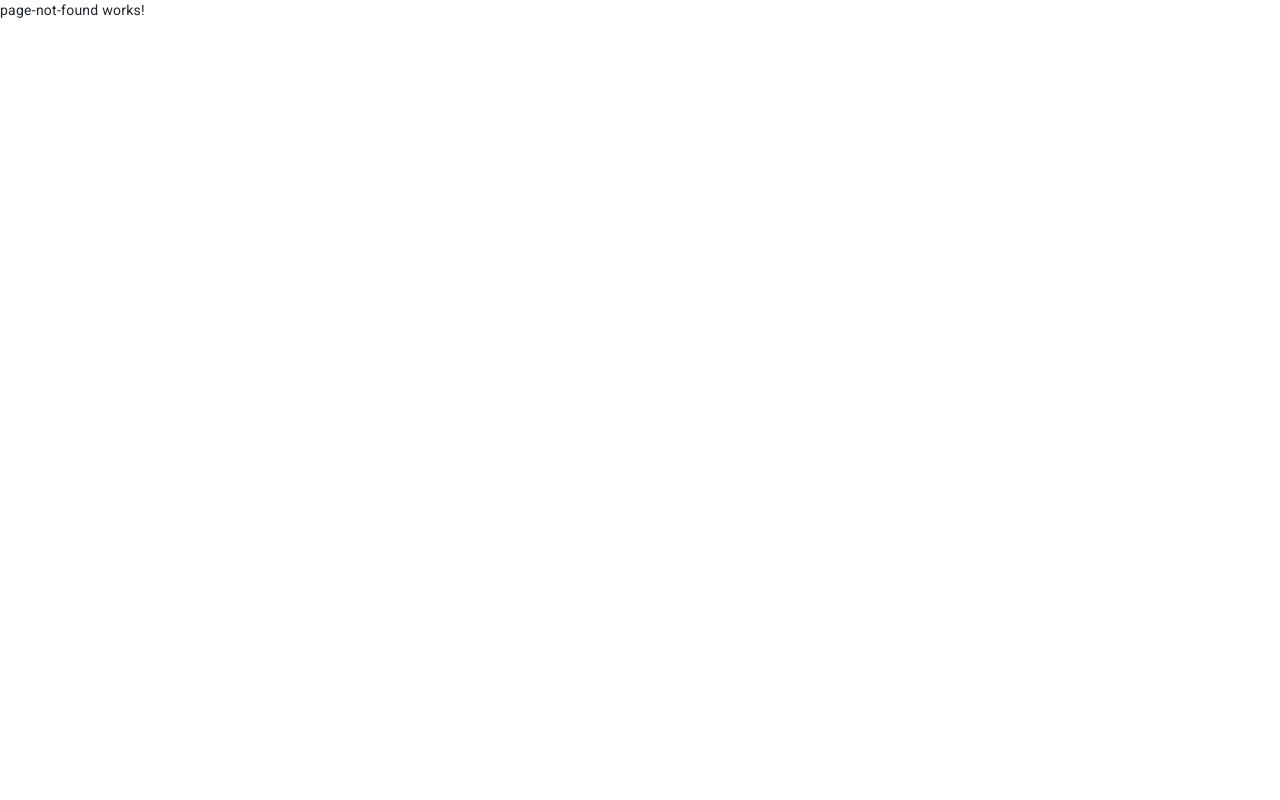
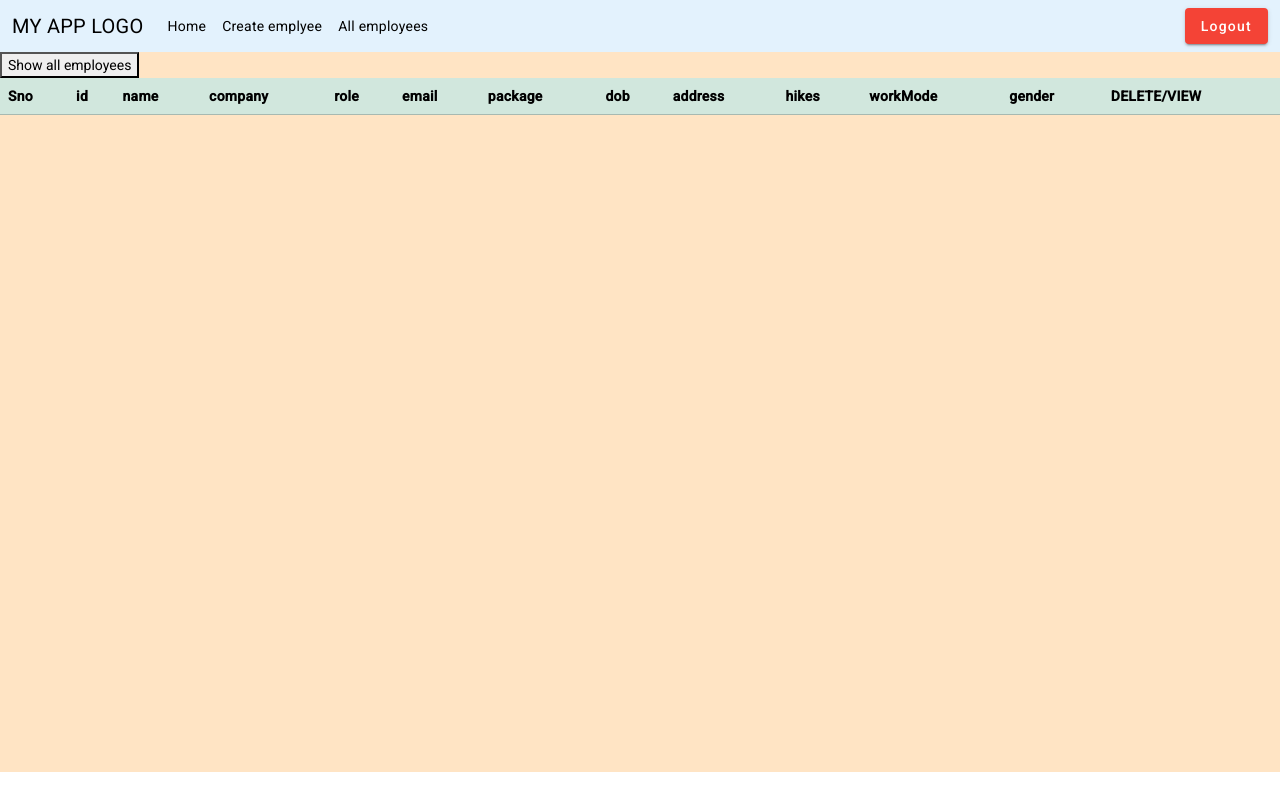
Before and after one commit to venkateshthooti/office-management-app, an Angular app: page /dashboard/allEmployees in a window 1280 px wide. Built offline with nearby package versions, Linux system fonts and the light colour scheme; sample sign-in values are in the browser's storage.

Commit message:
employee registration functionality completed and allEmployees component added and get all employees functionality completed

```diff
--- /dev/null
+++ b/src/app/all-employees/all-employees.component.html
@@ -0,0 +1,56 @@
+<!-- <p>all-employees works!</p> -->
+
+<button (click)="getEmployeesComponent()">Show all employees</button>
+<table class="table table-success table-striped">
+    <thead>
+        <tr>
+            <th>Sno</th>
+            <th>id</th>
+            <th>name</th>
+            <th>company</th>
+            <th>role</th>
+            <th>email</th>
+            <th>package</th>
+            <th>dob</th>
+            <th>address</th>
+            <th>hikes</th>
+            <th>workMode</th>
+            <th>gender</th>
+            <th>DELETE/VIEW</th>
+
+        </tr>
+
+    </thead>
+    <tbody>
+        <tr *ngFor="let emp of employeeDetails;let i=index ">
+            <td>{{i+1}}</td>
+            <td>{{emp.id}}</td>
+            <td>{{emp.name}}</td>
+            <td>{{emp.company}}</td>
+            <td>{{emp.role}}</td>
+            <td>{{emp.email}}</td>
+            <td [ngStyle]="{color:emp.package>900000?'green':'red'}">{{emp.package}}</td>
+            <td>{{emp.dob}}</td>
+            <td>{{emp.address.addressLine}},
+               {{emp.address.city}},
+                {{emp.address.state}},
+                {{emp.address.pincode}}</td>
+            <td>{{emp.hikes.year}},
+                {{emp.hikes.percentage}}
+            </td>
+            <td>{{emp.workMode}}</td>
+            <td>{{emp.gender}}</td>
+            <td class="">
+                <button class="btn btn-danger" (click)="delete(i)">delete</button>
+                <button class="btn btn-info">View</button>
+
+            </td>
+
+
+        </tr>
+        <tr>
+
+        </tr>
+
+    </tbody>
+  </table>
--- /dev/null
+++ b/src/app/all-employees/all-employees.component.ts
@@ -0,0 +1,40 @@
+import { Component } from '@angular/core';
+import { CreateEmployeeService } from '../create-employee.service';
+
+@Component({
+  selector: 'app-all-employees',
+  templateUrl: './all-employees.component.html',
+  styleUrls: ['./all-employees.component.css']
+})
+export class AllEmployeesComponent {
+
+  public employeeDetails:any=[]
+
+  constructor(private _createEmployeeService:CreateEmployeeService){
+
+  }
+
+  getEmployeesComponent(){
+    this._createEmployeeService.getEmployeesService().subscribe(
+      (data:any)=>{
+        this.employeeDetails=data
+      },
+      (err:any)=>{
+        alert("No data retrived from api")
+      }
+    )
+  }
+  delete(num:number){
+    // this.employeeDetails.splice(num,1)
+    this._createEmployeeService.deleteEmployeesService(num).subscribe(
+      (data:any)=>{
+        alert("Deleted successfully")
+      },
+      (err:any)=>{
+        alert("Deletion failed....!")
+      }
+    )
+
+
+  }
+}
--- a/src/app/app-routing.module.ts
+++ b/src/app/app-routing.module.ts
@@ -5,11 +5,13 @@ import { DashboardComponent } from './dashboard/dashboard.component';
 import { PageNotFoundComponent } from './page-not-found/page-not-found.component';
 import { AuthenticationGuard } from './authentication.guard';
 import { CreateEmployeeComponent } from './create-employee/create-employee.component';
+import { AllEmployeesComponent } from './all-employees/all-employees.component';
 
 const routes: Routes = [
   {path:'login',component:LoginComponent},
   {path:'dashboard',canActivate:[AuthenticationGuard],component:DashboardComponent,children:[
     {path:'createEmployee',component:CreateEmployeeComponent},
+    {path:'allEmployees',component:AllEmployeesComponent}
   ]},
   {path:'',component:LoginComponent},
   {path:'**',component:PageNotFoundComponent}
--- a/src/app/app.module.ts
+++ b/src/app/app.module.ts
@@ -11,6 +11,7 @@ import {MatButtonModule} from '@angular/material/button';
 import { FormsModule, ReactiveFormsModule } from '@angular/forms';
 import { HttpClientModule } from '@angular/common/http';
 import { CreateEmployeeComponent } from './create-employee/create-employee.component';
+import { AllEmployeesComponent } from './all-employees/all-employees.component';
 
 @NgModule({
   declarations: [
@@ -18,7 +19,8 @@ import { CreateEmployeeComponent } from './create-employee/create-employee.compo
     LoginComponent,
     DashboardComponent,
     PageNotFoundComponent,
-    CreateEmployeeComponent
+    CreateEmployeeComponent,
+    AllEmployeesComponent
   ],
   imports: [
     BrowserModule,
--- /dev/null
+++ b/src/app/create-employee.service.ts
@@ -0,0 +1,31 @@
+import { HttpClient } from '@angular/common/http';
+import { Injectable } from '@angular/core';
+import { Observable } from 'rxjs';
+
+@Injectable({
+  providedIn: 'root'
+})
+export class CreateEmployeeService {
+
+  constructor(private _httpClient:HttpClient) { }
+
+  addEmployeeservice(data:any):Observable<any>{
+
+   return this._httpClient.post("https://6572df5d192318b7db412dfe.mockapi.io/employees",data)
+  }
+
+
+  getEmployeesService():Observable<any>{
+    return this._httpClient.get("https://6572df5d192318b7db412dfe.mockapi.io/employees")
+  }
+
+  deleteEmployeesService(num:number):Observable<any>{
+    return this._httpClient.delete("https://6572df5d192318b7db412dfe.mockapi.io/employees/"+num)
+  }
+
+
+
+
+
+
+}
--- a/src/app/create-employee/create-employee.component.html
+++ b/src/app/create-employee/create-employee.component.html
@@ -1,44 +1,73 @@
-<form action="">
+<form action="" [formGroup]="employeeForm">
   <!-- <label for="">Id :</label>
 <input type="text"> -->
   <label for="">name :</label>
-<input type="text"><br>
+  <input type="text" formControlName="name" /><br />
   <label for="">company :</label>
-<input type="text"><br>
+  <input type="text" formControlName="company" /><br />
   <label for="">role :</label>
-<input type="text"><br>
+  <input type="text" formControlName="role" /><br />
   <label for="">package :</label>
-<input type="number"><br>
+  <input type="number" formControlName="package" /><br />
   <label for="">email :</label>
-<input type="email"><br>
+  <input type="email" formControlName="email" /><br />
   <label for="">dob :</label>
-<input type="text"><br>
+  <input type="date" formControlName="dob" /><br />
+
+  <div formGroupName="address">
+    <label for="">addressLine :</label>
+    <input type="text" formControlName="addressLine" /><br />
+    <label for="">city :</label>
+    <input type="text" formControlName="city" /><br />
+    <label for="">state :</label>
+    <input type="text" formControlName="state" /><br />
+    <label for="pincode">pincode :</label>
+    <input id="pincode" type="number" formControlName="pincode" /><br />
+  </div>
+
+  <label for="">Gender :</label>
+  <input id="male" type="radio" name="gender" value="male" formControlName="gender" />
+  <label for="male">Male</label>
+  <input id="female" type="radio" name="gender" value="female"  formControlName="gender"/>
+  <label for="female">Female</label><br />
+
+  <label for="">workMode :</label>
+  <input id="WFH" type="radio" name="workMode" value="WFH" formControlName="workMode" />
+  <label for="WFH">WFH</label>
+  <input id="WFO" type="radio" name="workMode" value="WFO" formControlName="workMode" />
+  <label for="WFO">WFO</label><br />
 
 
-<label for="">addressLine :</label>
-<input type="text"><br>
-<label for="">city :</label>
-<input type="text"><br>
-<label for="">state :</label>
-<input type="text"><br>
-<label for="">pincode :</label>
-<input type="text"><br>
+  <button
+  type="button"
+  class="btn btn-warning"
+  (click)="employeeHike()"
+>
+  Add emp Hikes
+  </button>
 
-<label for="">Gender :</label>
+  <div formArrayName="hikes">
+    <div *ngFor="let emp of getEmployeeHikes.controls;let i=index">
+        <div formGroupName="{{i}}">
 
-<input type="radio" name="gender">
-<label for="">Male</label>
+            <h2>Hike {{i+1}}</h2>
+            <label for="">year :</label>
+            <input type="number" formControlName="year"/><br />
+            <label for="">percentage :</label>
+            <input type="number" formControlName="percentage" /><br />
+            <button class="btn btn-danger" (click)="delete(i)">delete</button>
+            <hr>
 
-<input type="radio" name="gender">
-<label for="">Female</label><br>
-
-<label for="">year :</label>
-<input type="text"><br>
-<label for="">percentage :</label>
-<input type="text"><br>
-
-<label for="">workMode :</label>
-<input type="text"><br>
+        </div>
+    </div>
+  </div>
 
 
+  <button
+    type="button"
+    class="btn btn-primary"
+    (click)="addEmployeeComponent()"
+  >
+    Add employee
+  </button>
 </form>
--- a/src/app/create-employee/create-employee.component.ts
+++ b/src/app/create-employee/create-employee.component.ts
@@ -1,4 +1,6 @@
 import { Component } from '@angular/core';
+import { CreateEmployeeService } from '../create-employee.service';
+import { FormArray, FormControl, FormGroup } from '@angular/forms';
 
 @Component({
   selector: 'app-create-employee',
@@ -7,4 +9,64 @@ import { Component } from '@angular/core';
 })
 export class CreateEmployeeComponent {
 
+  constructor(private _createEmployeeService:CreateEmployeeService){
+
+  }
+
+  public employeeForm:FormGroup=new FormGroup(
+    {
+      // id: new FormControl(),
+      name: new FormControl(),
+      company: new FormControl(),
+      role: new FormControl(),
+      package: new FormControl(),
+      email: new FormControl(),
+      dob:new FormControl(),
+      gender:new FormControl(),
+      address: new FormGroup({
+        addressLine: new FormControl(),
+        city: new FormControl(),
+        state: new FormControl(),
+        pincode:new FormControl()
+      }),
+
+      hikes: new FormArray([]),
+
+      workMode: new FormControl()
+
+    }
+  )
+
+
+
+  get getEmployeeHikes(){
+    return this.employeeForm.get('hikes') as  FormArray
+  }
+
+  employeeHike(){
+    this.getEmployeeHikes.push(
+      new FormGroup({
+        year:new FormControl(),
+        percentage:new FormControl()
+      })
+    )
+  }
+
+  addEmployeeComponent(){
+    console.log(this.employeeForm)
+    this._createEmployeeService.addEmployeeservice(this.employeeForm.value).subscribe(
+      (data:any)=>{
+        alert("Employeee registered succesfully")
+      },
+      (err:any)=>{
+        alert("Employee registration failed...?")
+      }
+    )
+  }
+
+  delete(num:number){
+    this.getEmployeeHikes.removeAt(num)
+
+  }
+
 }
--- a/src/app/dashboard/dashboard.component.html
+++ b/src/app/dashboard/dashboard.component.html
@@ -18,7 +18,7 @@
               <a class="nav-link active" routerLink="createEmployee">Create emplyee</a>
             </li>
             <li class="nav-item">
-              <a class="nav-link active">All employees</a>
+              <a class="nav-link active" routerLink="allEmployees">All employees</a>
             </li>
           </ul>
           <button mat-raised-button color="warn" (click)="logoutComponet()">Logout</button>
```
Also changed, not shown: src/app/all-employees/all-employees.component.css (added), 2 other files (tests, documents, lock files or other folders). Lines whose indentation alone changed are shown as unchanged.
